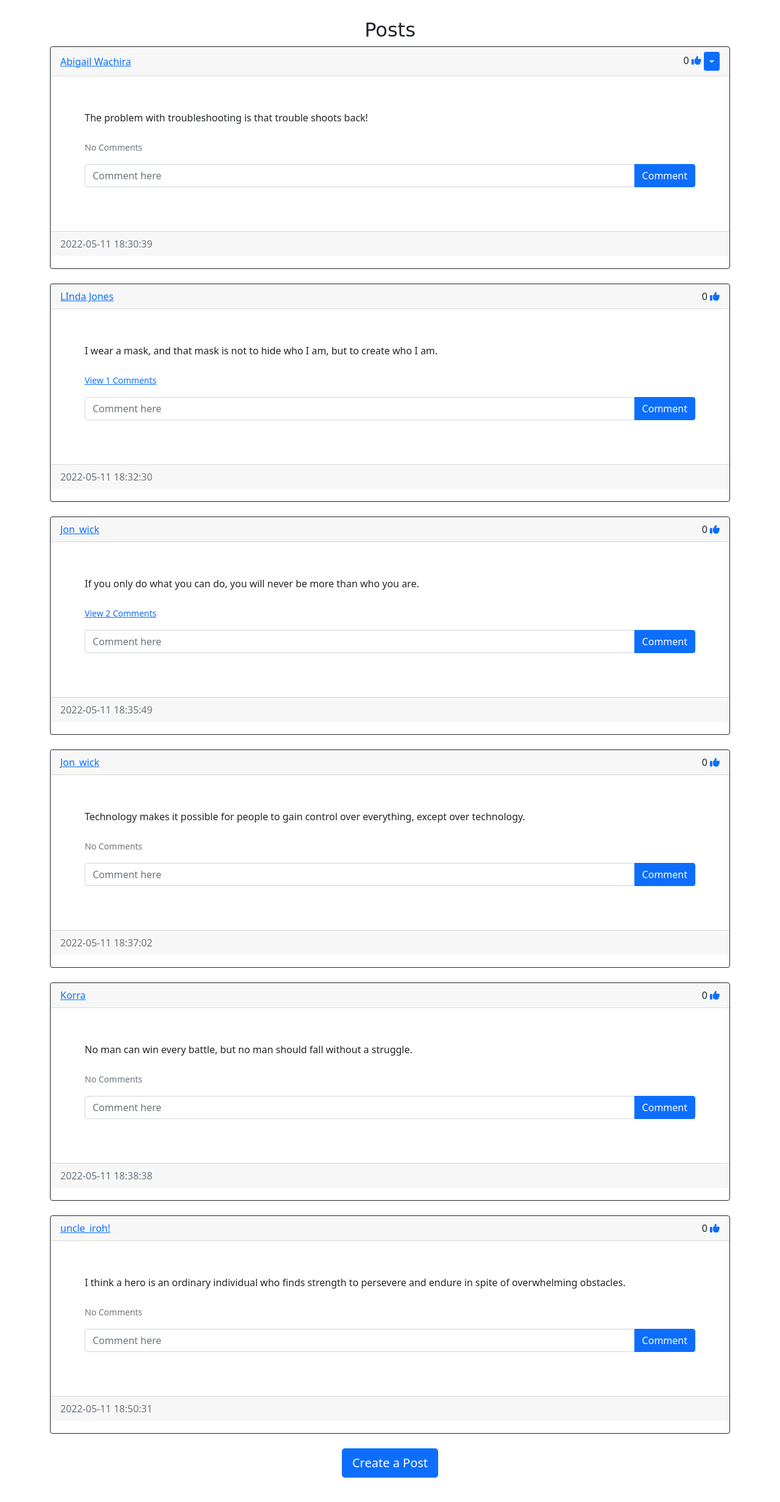
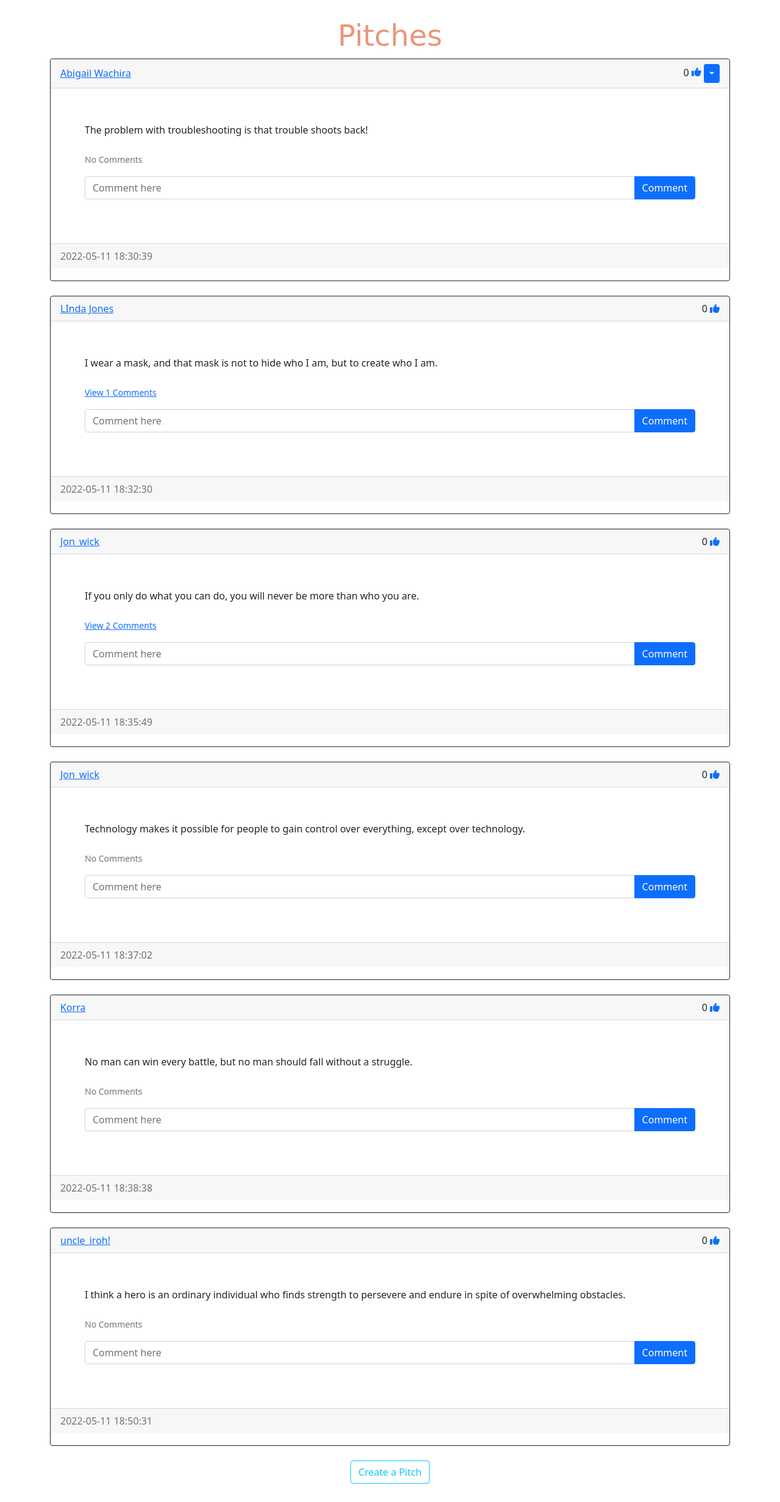
Before and after one commit to Nyawira-Wachira/AppMe, a Flask app: page / in a window 1280 px wide. Shown: the part 56-2519 px from the top of the page at 61% size. Before the commit the page ends 2479 px from the top, so only its background shows below. Run offline with Flask 2, Linux system fonts and the light colour scheme; a user stored in the database is signed in; data comes from the database, SQL or seed files in the repository; both versions use the stored data as it was after the commit; data that the repository does not hold is empty; some libraries are stand-ins or nearby versions; some web fonts are replaced.

Commit message:
Made new changes.

```diff
--- a/app/static/css/styles.css
+++ b/app/static/css/styles.css
@@ -5,7 +5,8 @@
 h1, h3 {
   margin-top: 30px;
   font-family: Oleo Script Swash Caps, cursive;
-  font-size: xx-large;
+  font-size: xxx-large;
+  color:darksalmon;
 
 }
 .card-footer {
@@ -13,5 +14,8 @@ h1, h3 {
 }
 h5 {
   font-family: Satisfy, cursive;
-  font-size:xx-large;
+  font-size:x-large;
 }
+.pich {
+  margin-bottom: 30px;
+}
--- a/app/templates/hero.html
+++ b/app/templates/hero.html
@@ -21,7 +21,7 @@
         <div class="card-body">
           <h5 class="card-title">No man can win every battle, but no man should fall without a struggle.</h5>
           <p class="card-text"></p>
-          <a href="#" class="btn btn-primary">View Pitch</a>
+          <a href="#" class="btn btn-outline-info">View Pitch</a>
         </div>
         <div class="card-footer text-muted">
             ~ Peter Parker
@@ -33,7 +33,7 @@
             <div class="card-body">
               <h5 class="card-title">I wear a mask, and that mask is not to hide who I am, but to create who I am.</h5>
               <p class="card-text"></p>
-              <a href="#" class="btn btn-primary">Go somewhere</a>
+              <a href="#" class="btn btn-outline-info">Go somewhere</a>
             </div>
             <div class="card-footer text-muted">
                 ~ Batman
@@ -46,7 +46,7 @@
             <div class="card-body">
               <h5 class="card-title">I think a hero is an ordinary individual who finds strength to persevere and endure in spite of overwhelming obstacles.</h5>
               <p class="card-text"></p>
-              <a href="#" class="btn btn-primary">Go somewhere</a>
+              <a href="#" class="btn btn-outline-info">Go somewhere</a>
             </div>
             <div class="card-footer text-muted">
              ~ SuperMan
--- a/app/templates/post_div.html
+++ b/app/templates/post_div.html
@@ -1,6 +1,6 @@
 {% extends "base.html" %} {% block title %}Home{% endblock %} {% block content
     %}
-    <h1 align="center">{% block header %}Posts{% endblock %}</h1>
+    <h1 align="center">{% block header %}Pitches{% endblock %}</h1>
     <div id="posts">
       {% for post in posts %}
       <div class="card border-dark">
@@ -44,7 +44,7 @@
                     <div class="btn-group">
                       <button
                         type="button"
-                        class="btn btn-sm btn-primary dropdown-toggle"
+                        class="btn btn-sm btn-info dropdown-toggle"
                         data-bs-toggle="dropdown"
                       ></button>
                       <ul class="dropdown-menu">
@@ -93,11 +93,9 @@
       <br/ > {% endfor %}
     </div>
     {% block footer %}
-    <div align="center">
-      <a href="/create-post"
-        ><button type="button" class="btn btn-primary btn-lg">
-          Create a Post
-        </button></a
-      >
+    <div class ="pich" align="center">
+      <a href="/create-post"><button type="button" class="btn btn-outline-info">
+          Create a Pitch
+        </button></a>
     </div>
     {% endblock %} {% endblock %}
--- a/app/templates/quotes.html
+++ b/app/templates/quotes.html
@@ -22,7 +22,7 @@
           <h5 class="card-title">If you only do what you can do, you will never be more than who you are.”
            </h5>
           <p class="card-text"></p>
-          <a href="/home" class="btn btn-primary">View Pitch</a>
+          <a href="/home" class="btn btn-outline-info">View Pitch</a>
         </div>
         <div class="card-footer text-muted">
             ~ Master Shifu
@@ -34,7 +34,7 @@
             <div class="card-body">
               <h5 class="card-title">You are the master of your destiny: No one and nothing can come in between you and your destiny except you. Take destiny by the horns and have fun.</h5>
               <p class="card-text"></p>
-              <a href="#" class="btn btn-primary">Go somewhere</a>
+              <a href="#" class="btn btn-outline-info">Go somewhere</a>
             </div>
             <div class="card-footer text-muted">
               ~ Master Oogway
@@ -47,7 +47,7 @@
             <div class="card-body">
               <h5 class="card-title">The ultimate measure of a man is not where he stands in moments of comfort and convenience, but where he stands at times of challenge and controversy.</h5>
               <p class="card-text"></p>
-              <a href="#" class="btn btn-primary">Go somewhere</a>
+              <a href="#" class="btn btn-outline-info">Go somewhere</a>
             </div>
             <div class="card-footer text-muted">
               ~ Martin Luther King
--- a/app/templates/tech.html
+++ b/app/templates/tech.html
@@ -21,7 +21,7 @@
         <div class="card-body">
           <h5 class="card-title">The problem with troubleshooting is that trouble shoots back.</h5>
           <p class="card-text"></p>
-          <a href="/home" class="btn btn-primary btn-md">View Pitch</a>
+          <a href="/home" class="btn btn-outline-info">View Pitch</a>
         </div>
         <div class="card-footer text-muted">
             ~ Don DeLillo (Author)
@@ -33,7 +33,7 @@
             <div class="card-body">
               <h5 class="card-title">Technology makes it possible for people to gain control over everything, except over technology.</h5>
               <p class="card-text"></p>
-              <a href="#" class="btn btn-primary">Go somewhere</a>
+              <a href="#" class="btn btn-outline-info">View Pitch</a>
             </div>
             <div class="card-footer text-muted">
                 ~John Tudor
@@ -46,7 +46,7 @@
             <div class="card-body">
               <h5 class="card-title">Technology is ruled by two types of people: those who manage what they do not understand, and those who understand what they do not manage.</h5>
               <p class="card-text"></p>
-              <a href="#" class="btn btn-primary">Go somewhere</a>
+              <a href="#" class="btn btn-outline-info">View Pitch</a>
             </div>
             <div class="card-footer text-muted">
                 ~ Mike Trout
```
Also changed, not shown: app/templates/create_post.html (+4 -9 lines), app/account.db.
